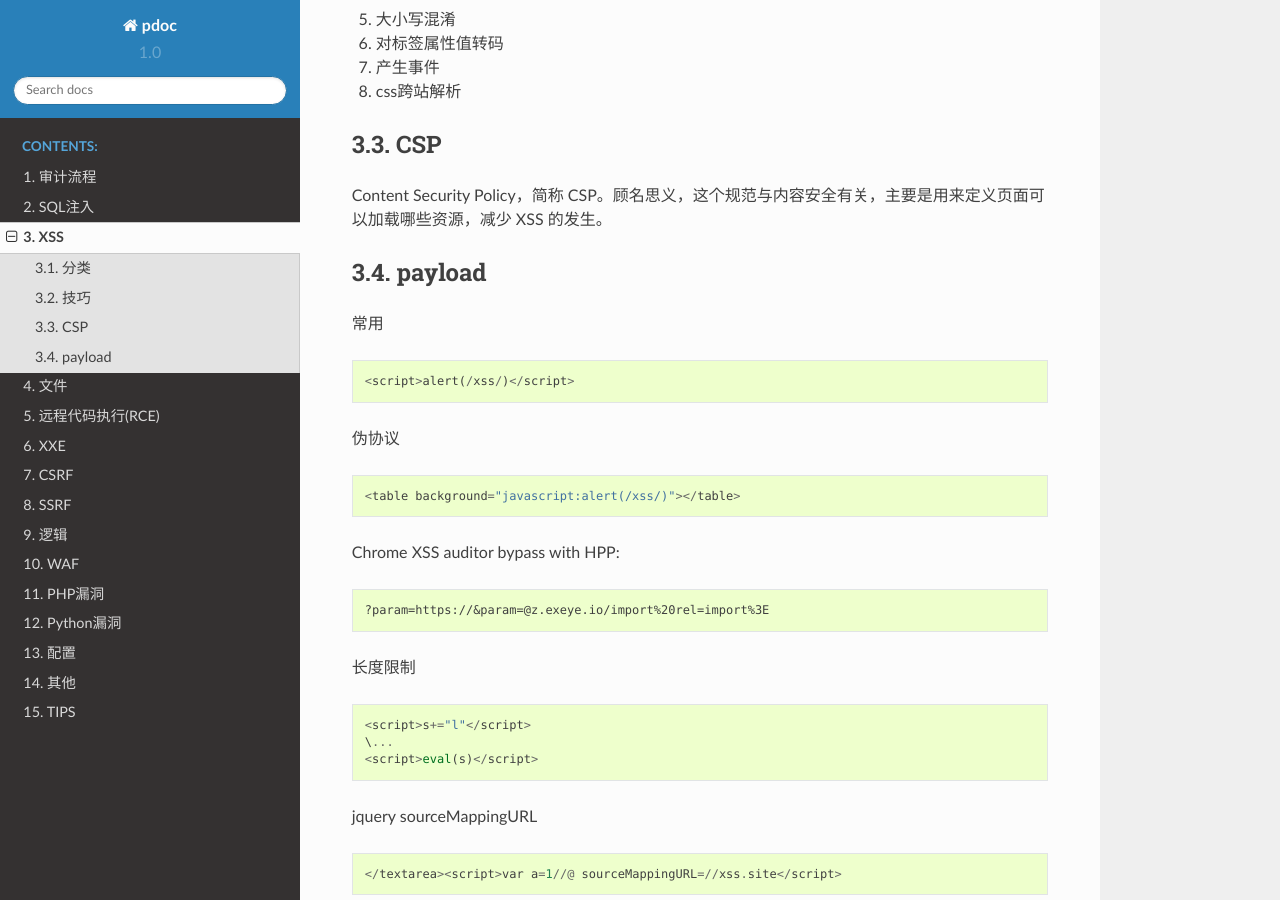
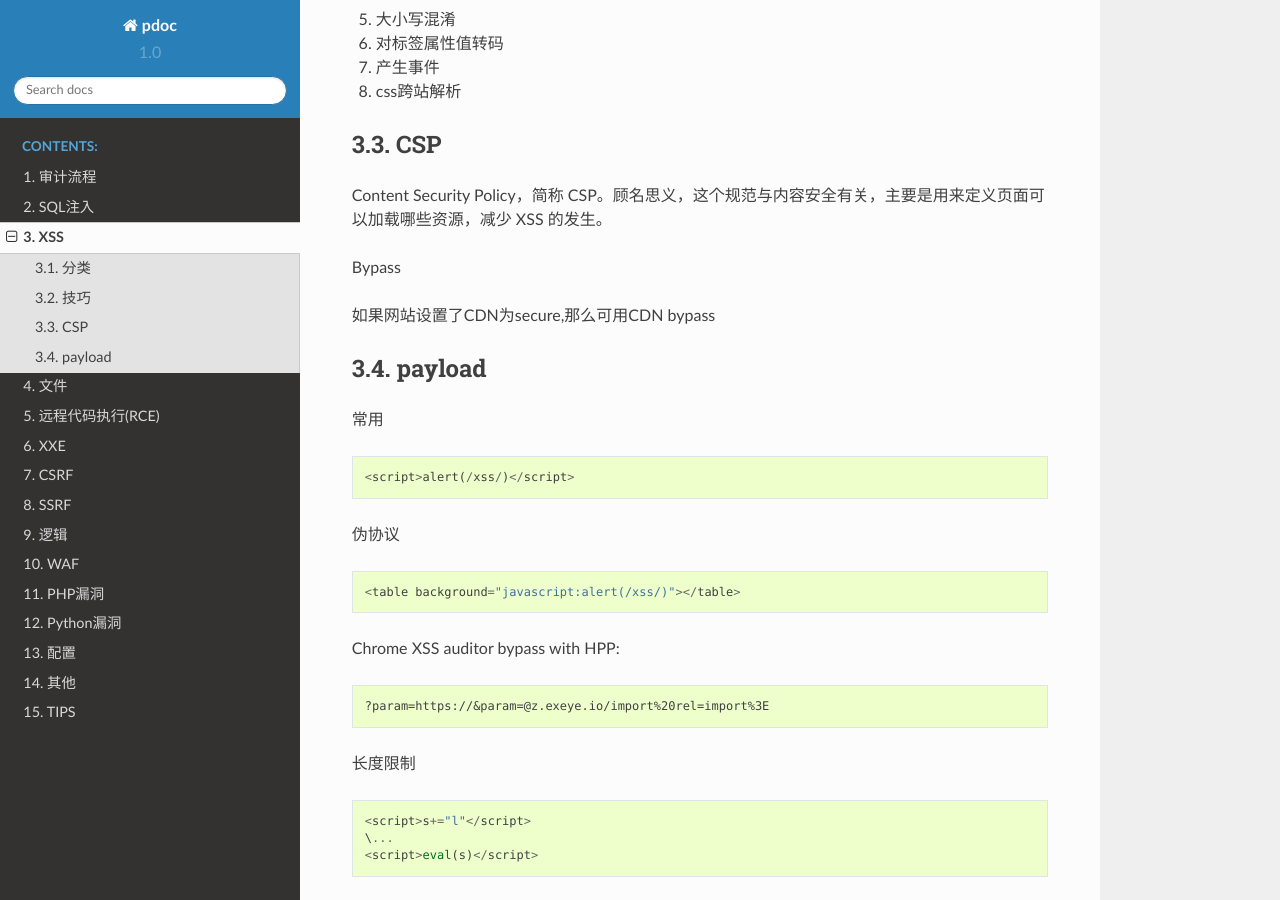
Before and after one commit to LyleMi/Learn-Web-Hacking, a Sphinx documentation site: the page built from web-security/source/xss.rst, in a window 1280 px wide and 900 px high, scrolled down 901 px. Built offline with Sphinx 7.4.7 and the Read the Docs theme 2.0.0, drawn with Linux system fonts in a browser that asks for light colours.

Commit message:
update-xss

```diff
--- a/web-security/source/xss.rst
+++ b/web-security/source/xss.rst
@@ -42,6 +42,10 @@ DOMxss
 CSP
 --------------------------------
 Content Security Policy，简称 CSP。顾名思义，这个规范与内容安全有关，主要是用来定义页面可以加载哪些资源，减少 XSS 的发生。
+
+Bypass
+
+如果网站设置了CDN为secure,那么可用CDN bypass
 
 
 payload
```
